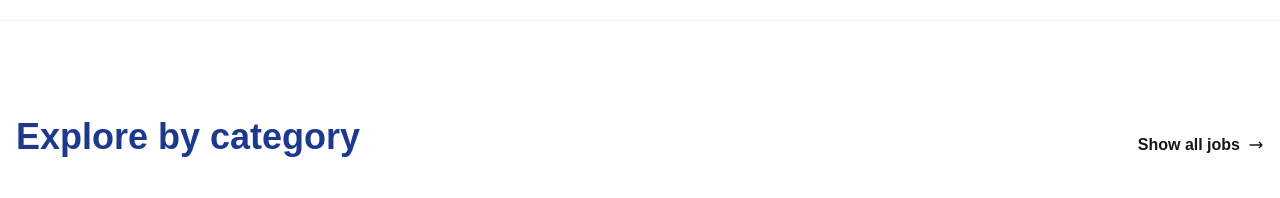
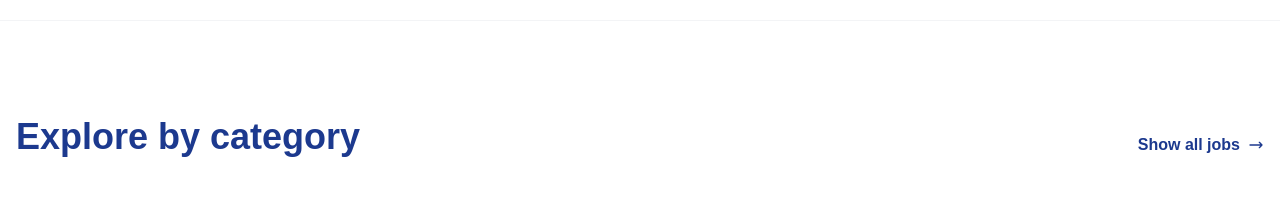
Before and after one commit to MaherAttaulhaq/jobboard, a Next.js app: page / in a window 1280 px wide. Shown: the part 980-1178 px from the top of the page. Built offline with nearby package versions, Linux system fonts and the light colour scheme.

Commit message:
feat: Implement the initial job board homepage including job search, company logos, and job categories.

```diff
--- a/app/page.tsx
+++ b/app/page.tsx
@@ -145,7 +145,7 @@ export default function Home() {
                 Explore by <span className="text-blue-900">category</span>
               </h2>
               <a
-                className="text-primary font-semibold flex items-center gap-2"
+                className="text-blue-900 font-semibold flex items-center gap-2"
                 href="#"
               >
                 Show all jobs{" "}
```
